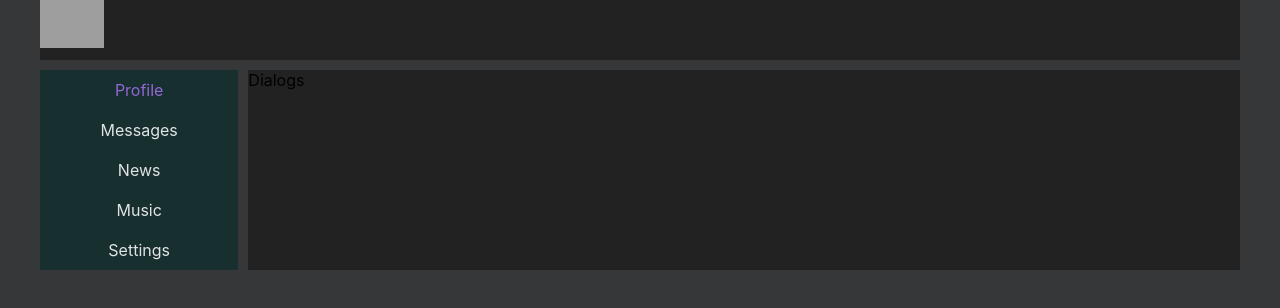
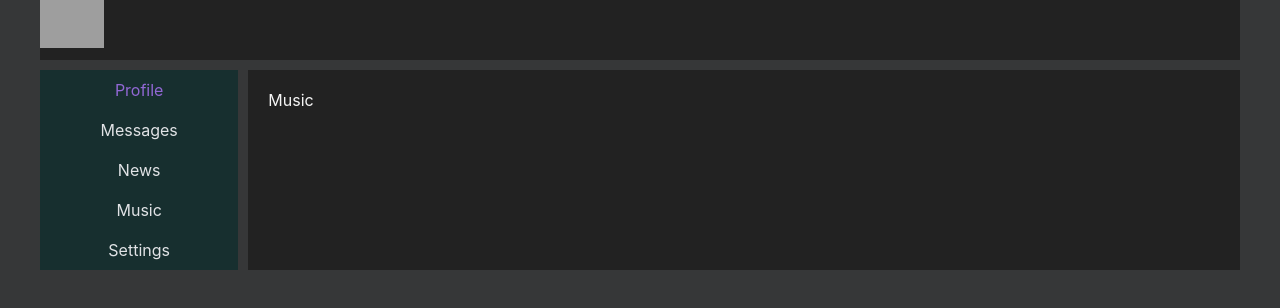
Before and after one commit to damaloonazhret/React-JS, a React (Create React App) app: page /music in a window 1280 px wide. Shown: the top 308 px of the page. Built offline with nearby package versions, Linux system fonts and the light colour scheme; grey boxes are pictures that could not be loaded.

Commit message:
feat: 19 - route, browser-router

```diff
--- a/package.json
+++ b/package.json
@@ -8,6 +8,7 @@
     "@testing-library/user-event": "^13.5.0",
     "react": "^18.2.0",
     "react-dom": "^18.2.0",
+    "react-router-dom": "^6.16.0",
     "react-scripts": "^5.0.1",
     "web-vitals": "^2.1.4"
   },
--- a/src/App.js
+++ b/src/App.js
@@ -3,17 +3,28 @@
 import Navbar from "./components/Navbar/Navbar";
 import Profile from "./components/Profile/Profile";
 import Dialogs from "./components/Dialogs/Dialogs";
+import {BrowserRouter, Route, Routes} from "react-router-dom";
+import News from "./components/News/News";
+import Music from "./components/Music/Music";
+import Settings from "./components/Settings/Settings";
 
 const App = () => {
     return (
-        <div className='app-wrapper'>
-            <Header/>
-            <Navbar/>
-            <div className='app-wrapper_content'>
-                <Dialogs/>
-                {/*<Profile/>*/}
+        <BrowserRouter>
+            <div className='app-wrapper'>
+                <Header/>
+                <Navbar/>
+                <div className='app-wrapper_content'>
+                    <Routes>
+                        <Route path="/dialogs" element={<Dialogs/>}/>
+                        <Route path="/profile" element={<Profile/>}/>
+                        <Route path="/news" element={<News/>}/>
+                        <Route path="/music" element={<Music/>}/>
+                        <Route path="/settings" element={<Settings/>}/>
+                    </Routes>
+                </div>
             </div>
-        </div>
+        </BrowserRouter>
     )
 }
 
--- a/src/App.scss
+++ b/src/App.scss
@@ -16,6 +16,8 @@
   &_content {
     grid-area: c;
     background-color: #222222;
+    color: whitesmoke;
+    padding: 20px;
 
     img {
       width: 100%;
--- /dev/null
+++ b/src/components/Music/Music.jsx
@@ -0,0 +1,11 @@
+import s from './Music.module.scss'
+
+const Music = () => {
+    return (
+        <div>
+            Music
+        </div>
+    )
+}
+
+export default Music;
--- a/src/components/Navbar/Navbar.jsx
+++ b/src/components/Navbar/Navbar.jsx
@@ -4,19 +4,19 @@
     return (
         <nav className={s.nav}>
             <div className={`${s.nav__item} ${s.active}`}>
-                <a href='google.com'>Profile</a>
+                <a href='/profile'>Profile</a>
             </div>
             <div className={s.nav__item}>
-                <a href='google.com'>Messages</a>
+                <a href='/dialogs'>Messages</a>
             </div>
             <div className={s.nav__item}>
-                <a href='google.com'>News</a>
+                <a href='/news'>News</a>
             </div>
             <div className={s.nav__item}>
-                <a href='google.com'>Music</a>
+                <a href='/music'>Music</a>
             </div>
             <div className={s.nav__item}>
-                <a href='google.com'>Settings</a>
+                <a href='/settings'>Settings</a>
             </div>
         </nav>
     )
--- /dev/null
+++ b/src/components/News/News.jsx
@@ -0,0 +1,11 @@
+import s from './News.module.scss'
+
+const News = () => {
+    return (
+        <div>
+            News
+        </div>
+    )
+}
+
+export default News;
--- /dev/null
+++ b/src/components/Settings/Settings.jsx
@@ -0,0 +1,11 @@
+import s from './Settings.module.scss'
+
+const Settings = () => {
+    return (
+        <div>
+            Settings
+        </div>
+    )
+}
+
+export default Settings;
```
Also changed, not shown: src/components/Music/Music.module.scss (added), src/components/News/News.module.scss (added), src/components/Settings/Settings.module.scss (added), 1 other file (tests, documents, lock files or other folders).
